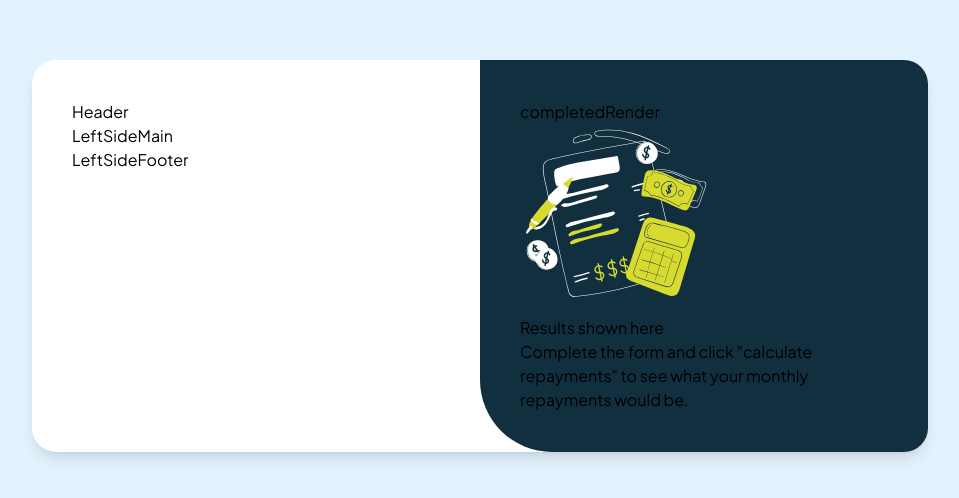
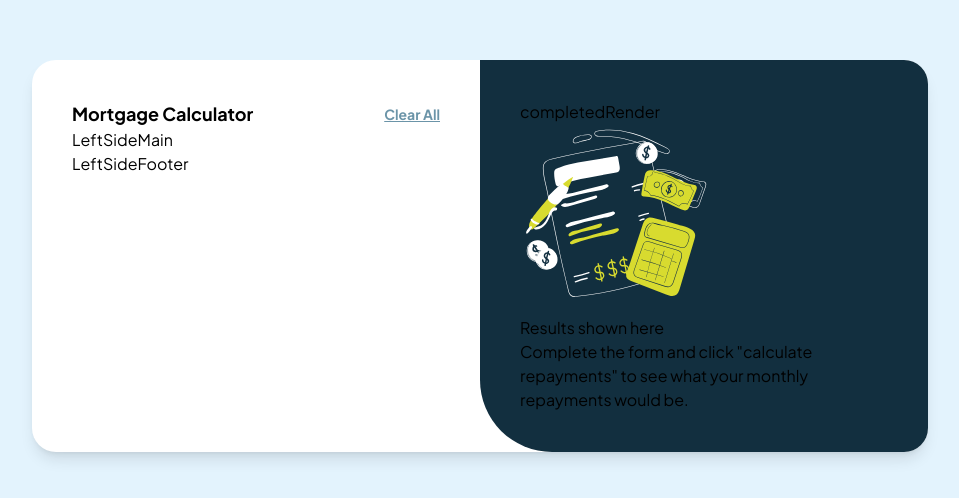
Before and after one commit to RomaLetodiani/mortgage-repayment-calculator, a React (Vite) app: page / in a window 1280 px wide. Shown: the part 144-642 px from the top of the page, without its empty margins (160-1119 px from the left). Built offline with nearby package versions, Linux system fonts and the light colour scheme.

Commit message:
Enhance LeftSideHeader component with improved layout and styling

```diff
--- a/src/components/MainCard/components/leftSide/components/LeftSide.header.tsx
+++ b/src/components/MainCard/components/leftSide/components/LeftSide.header.tsx
@@ -1,5 +1,13 @@
 const LeftSideHeader = () => {
-  return <div>Header</div>;
+  return (
+    <div className="flex gap-2 justify-between flex-wrap">
+      <h1 className="text-lg font-bold">Mortgage Calculator</h1>
+
+      <button className="text-sm">
+        <span className="underline font-semibold text-slate-500">Clear All</span>
+      </button>
+    </div>
+  );
 };
 
 export default LeftSideHeader;
```
